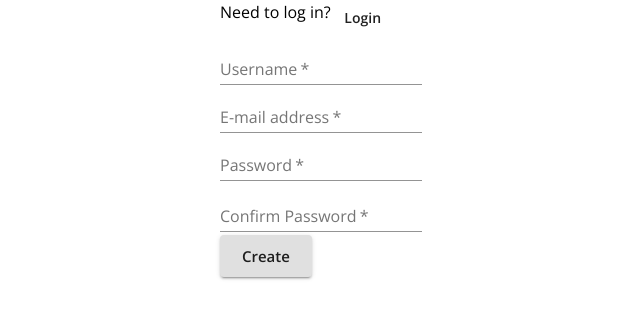
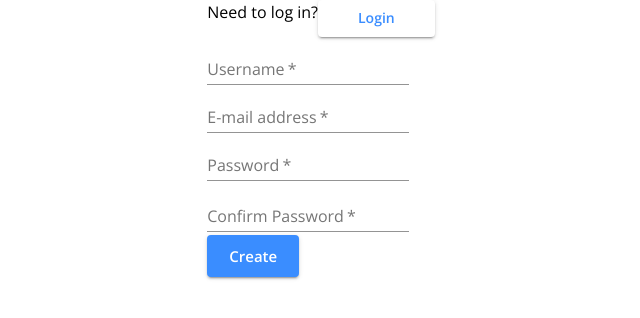
Before and after one commit to danielkanangila/chatapp, a React (Create React App) app in the folder client/: page / in a window 1280 px wide. Shown: the top 318 px of the page, without its empty margins (319-959 px from the left). Built offline with nearby package versions, Linux system fonts and the light colour scheme; no server answers.

Commit message:
added cutom button component

```diff
--- a/client/src/App.js
+++ b/client/src/App.js
@@ -1,5 +1,5 @@
 import React from "react";
-import { MuiThemeProvider } from "@material-ui/core";
+import { ThemeProvider } from "@material-ui/core/styles";
 import { BrowserRouter } from "react-router-dom";
 import { Provider } from "react-redux";
 import store from "./store";
@@ -10,11 +10,11 @@ import Routes from "./routes";
 function App() {
   return (
     <Provider store={store}>
-      <MuiThemeProvider theme={theme}>
+      <ThemeProvider theme={theme}>
         <BrowserRouter>
           <Routes />
         </BrowserRouter>
-      </MuiThemeProvider>
+      </ThemeProvider>
     </Provider>
   );
 }
--- /dev/null
+++ b/client/src/components/CustomButton.js
@@ -0,0 +1,29 @@
+import React from 'react';
+import { makeStyles } from "@material-ui/core/styles";
+import Button from '@material-ui/core/Button';
+
+const useStyle = makeStyles((theme) => ({
+    root: {
+        backgroundColor: "#ffffff",
+        color: theme.palette.primary.main,
+        paddingLeft: theme.spacing(5),
+        paddingRight: theme.spacing(5),
+        '&:hover': {
+            backgroundColor: theme.palette.primary.main,
+            color: "#ffffff"
+        },
+        ...(props => props?.styles)()
+    },
+}))
+
+const CustomButton = ({ styles = {}, children }) => {
+    const classes = useStyle({ styles })
+
+    return (
+        <Button variant="contained" color="primary" className={classes.root}>
+            {children}
+        </Button>
+    );
+};
+
+export default CustomButton;
--- a/client/src/components/pages/Login.js
+++ b/client/src/components/pages/Login.js
@@ -55,7 +55,7 @@ const Login = (props) => {
               />
             </FormControl>
             <Grid>
-              <Button type="submit" variant="contained" size="large">
+              <Button type="submit" variant="contained" size="large" color="primary">
                 Login
               </Button>
             </Grid>
--- a/client/src/components/pages/Signup.js
+++ b/client/src/components/pages/Signup.js
@@ -11,6 +11,7 @@ import {
   FormHelperText,
 } from "@material-ui/core";
 import { register } from "./../../store/utils/thunkCreators";
+import CustomButton from "../CustomButton";
 
 const Login = (props) => {
   const history = useHistory();
@@ -41,7 +42,7 @@ const Login = (props) => {
       <Box>
         <Grid container item>
           <Typography>Need to log in?</Typography>
-          <Button onClick={() => history.push("/login")}>Login</Button>
+          <CustomButton onClick={() => history.push("/login")} variant="contained">Login</CustomButton>
         </Grid>
         <form onSubmit={handleRegister}>
           <Grid>
@@ -97,7 +98,7 @@ const Login = (props) => {
                 </FormHelperText>
               </FormControl>
             </Grid>
-            <Button type="submit" variant="contained" size="large">
+            <Button type="submit" variant="contained" size="large" color="primary">
               Create
             </Button>
           </Grid>
--- a/client/src/themes/theme.js
+++ b/client/src/themes/theme.js
@@ -1,4 +1,4 @@
-import { createMuiTheme } from "@material-ui/core";
+import { createMuiTheme } from "@material-ui/core/styles";
 
 export const theme = createMuiTheme({
   typography: {
```
